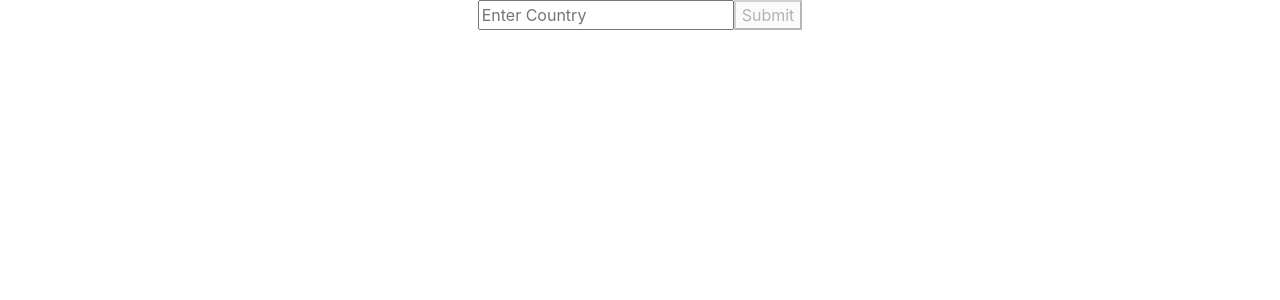
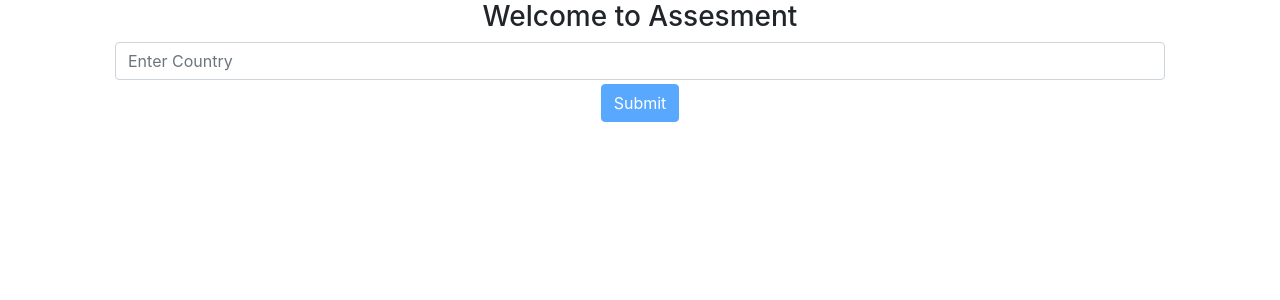
Before and after one commit to siddhantTechment/TechmentAssessment, a React (Create React App) app: page / in a window 1280 px wide. Shown: the top 300 px of the page. Built offline with nearby package versions, Linux system fonts and the light colour scheme.

Commit message:
Updated Code-1

```diff
--- a/src/Component/detailComponent.js
+++ b/src/Component/detailComponent.js
@@ -17,8 +17,8 @@ const Detail = (props) => {
         <div className="row mt-5">
 
             {props.location.state && props.location.state.map((data, index) => {
-                return <div className="col-md-6" key={index}>
-                    <div className="card" style={{ width: "18rem" }}>
+                return <div className="col-md-6 mt-4" key={index}>
+                    <div className="card" style={{ width: "18rem",margin: "auto" }}>
                         <img className="card-img-top" src={data.flag} alt="Card image cap" />
                         <div className="card-body">
                             <h5 className="card-title">{data.name}</h5>
@@ -34,8 +34,10 @@ const Detail = (props) => {
         </div>
 
         <div className="container">
-            <div className="row ">
-           { data && <div className="card" style={{ width: "18rem" }}>
+            <div className="row">
+                <div className="col-md-12 mt-5">
+                <h4>{getCapital && "Capital Weather of " + getCapital}</h4>
+           { data && <div className="card" style={{ width: "18rem", margin: "auto" }}>
                 <img className="card-img-top" src={data.weather_icons[0]} alt="Card image cap" />
                 <div className="card-body">
                 <h5 className="card-title">{getCapital}</h5>
@@ -45,6 +47,8 @@ const Detail = (props) => {
                 </div>
             </div>}
             </div>
+
+            </div>
         </div>
     </div>
     )
--- a/src/Component/searchComponent.js
+++ b/src/Component/searchComponent.js
@@ -20,8 +20,9 @@ const Search = (props)=>{
 
     return(<div className="container">
         <div className="col-md-12">
-        <input type="text" placeholder="Enter Country" onChange={textHandle}/>
-        <button onClick={handleSubmit} disabled={inputState > 0 ? false : true}>Submit</button>
+            <h3>Welcome to Assesment</h3>
+        <input type="text" className="form-control" placeholder="Enter Country" onChange={textHandle}/>
+        <button className="btn btn-primary mt-1" onClick={handleSubmit} disabled={inputState > 0 ? false : true}>Submit</button>
         </div>
     </div>
     )
```
